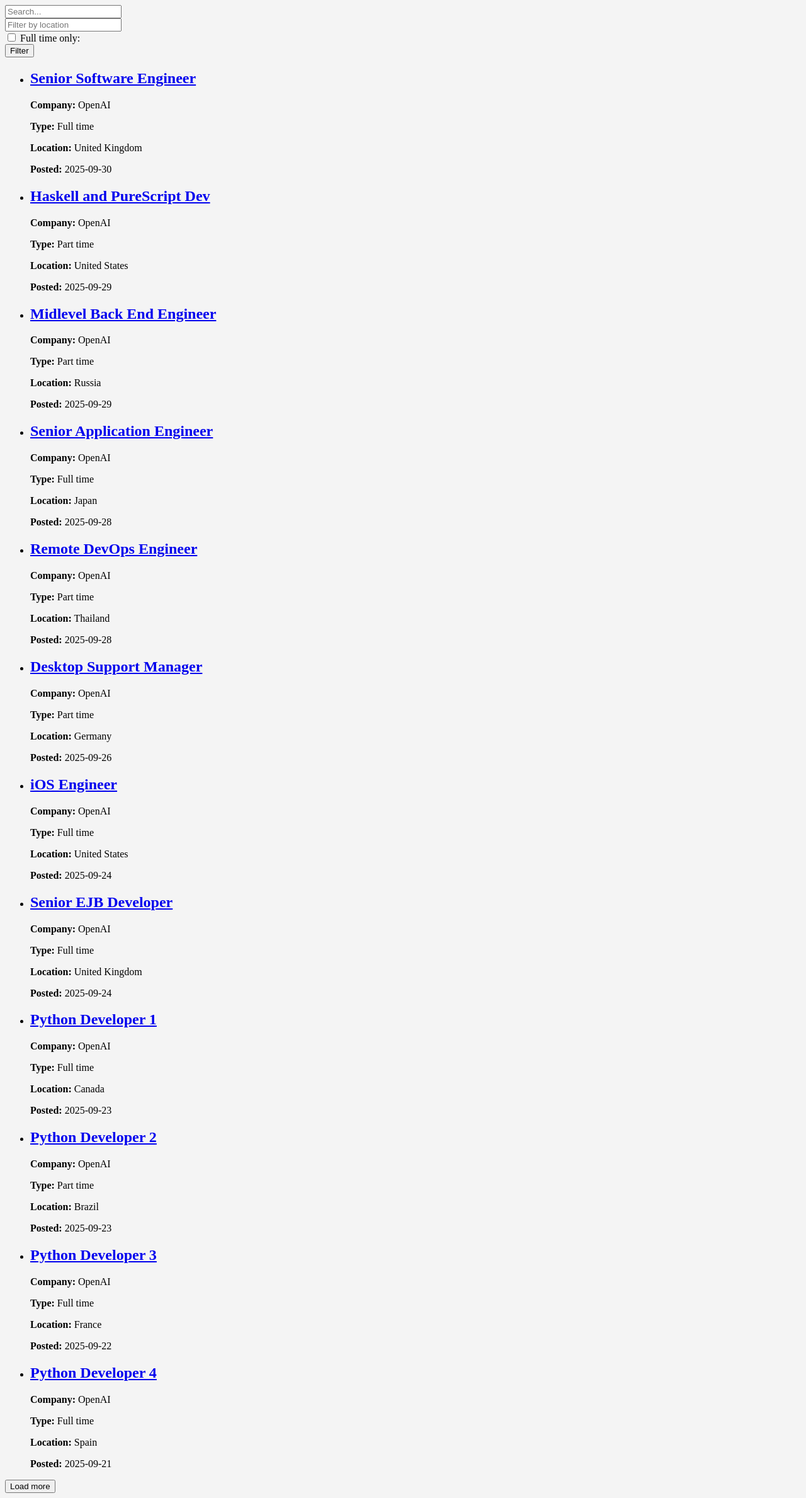
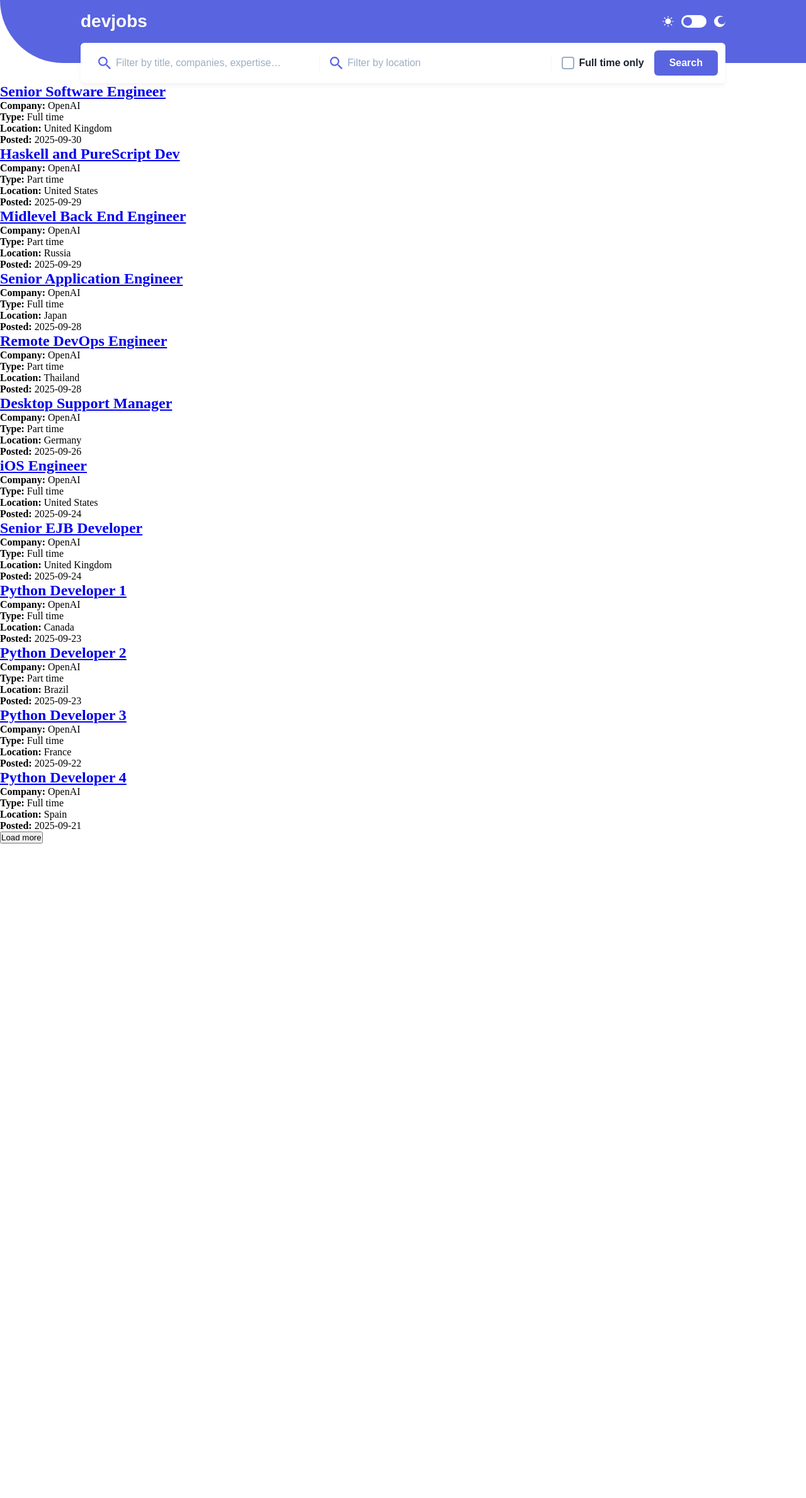
Before and after one commit to xDve22/ProyectosWeb_ND, a Django app: page / in a window 1280 px wide. Shown: the whole page at 63% size. After the commit the page ends 1339 px from the top, so only its background shows below. Run offline with Django 5.2, Linux system fonts and the light colour scheme; data comes from the database, SQL or seed files in the repository.

Commit message:
feat: add header with theme toggle and search filters section,  checkbox

```diff
--- a/core/forms.py
+++ b/core/forms.py
@@ -19,7 +19,7 @@
     title_or_company = forms.CharField(
         required=False,
         label="Title / Company / Expertise",
-        widget=forms.TextInput(attrs={"placeholder": "Search..."}),
+        widget=forms.TextInput(attrs={"placeholder": "Filter by title, companies, expertise…"}),
     )
     location = forms.CharField(
         required=False,
@@ -29,4 +29,5 @@
     full_time_only = forms.BooleanField(
         required=False,
         label="Full time only",
+        label_suffix="",
     )
--- a/core/static/core/styles.css
+++ b/core/static/core/styles.css
@@ -1,3 +1,9 @@
+* {
+  margin: 0;
+  padding: 0;
+  box-sizing: border-box;
+}
+
 :root{
   /*Style Color*/
 
@@ -51,6 +57,180 @@
   --radius-100: 100px;
 }
 
-body {
-  background-color: #f4f4f4;
+.site-header {
+  background: var(--indigo-500);
+  padding: var(--spacing-200) 0;
+  height: 100px;
+  border-bottom-left-radius: var(--radius-100);
 }
+
+.site-header__container {
+  width: 80%;
+  max-width: 1200px;
+  margin: 0 auto;
+  display: flex;
+  justify-content: space-between;
+  align-items: center;
+}
+
+.site-header__logo {
+  font: var(--text-preset-1);
+  color: var(--neutral-0);
+  text-decoration: none;
+}
+
+.site-header__toggle {
+  display: flex;
+  align-items: center;
+  gap: var(--spacing-150);
+}
+
+.icon {
+  width: 18px;
+  height: 18px;
+}
+
+.switch {
+  position: relative;
+  display: inline-block;
+  width: 40px;
+  height: 20px;
+}
+
+.switch input {
+  opacity: 0;
+  width: 0;
+  height: 0;
+}
+
+.slider {
+  position: absolute;
+  cursor: pointer;
+  inset: 0; /* ta cool no la sabía xdddd*/
+  background-color: var(--neutral-0);
+  transition: .4s;
+  border-radius: 20px;
+}
+
+.slider:before {
+  position: absolute;
+  content: "";
+  height: 14px;
+  width: 14px;
+  left: 3px;
+  bottom: 3px;
+  background-color: var(--indigo-500);
+  transition: .4s;
+  border-radius: 50%;
+}
+
+input:checked + .slider {
+  background-color: var(--neutral-0);
+}
+
+input:checked + .slider:before {
+  transform: translateX(20px);
+}
+
+/* Filter section */
+
+.search-form {
+  background: var(--neutral-0);
+  display: flex;
+  align-items: center;
+  justify-content: space-between;
+  border-radius: var(--radius-6);
+  box-shadow: 0px 4px 6px rgba(0,0,0,0.05);
+  padding: var(--spacing-150);
+  margin-top: -32px;
+  width: 80%;
+  max-width: 1200px;
+  margin-left: auto;
+  margin-right: auto;
+}
+
+.search-form__field {
+  display: flex;
+  align-items: center;
+  gap: var(--spacing-100);
+  flex: 1;
+  padding: 0 var(--spacing-200);
+  border-right: 1px solid var(--slate-100);
+}
+
+.search-form__field:last-of-type {
+  border-right: none;
+}
+
+.search-form__field img {
+  width: 20px;
+  height: 20px;
+}
+
+.search-form__field input {
+  border: none;
+  outline: none;
+  font: var(--text-preset-4-regular);
+  color: var(--slate-900);
+  width: 100%;
+}
+
+.search-form__field input::placeholder {
+  color: var(--slate-300);
+}
+
+.search-form__checkbox {
+  display: flex;
+  align-items: center;
+  gap: var(--spacing-100);
+  padding: 0 var(--spacing-200);
+  font: var(--text-preset-4-bold);
+  color: var(--slate-900);
+  white-space: nowrap;
+}
+
+.search-form__button {
+  background: var(--indigo-500);
+  color: var(--neutral-0);
+  font: var(--text-preset-4-bold);
+  border: none;
+  border-radius: var(--radius-6);
+  padding: var(--spacing-125) var(--spacing-300);
+  cursor: pointer;
+  transition: background 0.3s ease;
+}
+
+.search-form__button:hover {
+  background: var(--indigo-300);
+}
+
+input[type="checkbox"] {
+  appearance: none;
+  width: 20px;
+  height: 20px;
+  border: 2px solid var(--slate-300);
+  border-radius: var(--radius-4);
+  background-color: var(--neutral-0);
+  cursor: pointer;
+  position: relative;
+  transition: all 0.2s ease-in-out;
+}
+
+input[type="checkbox"]:hover {
+  border-color: var(--indigo-500);
+}
+
+input[type="checkbox"]:checked {
+  background-color: var(--indigo-500);
+  border-color: var(--indigo-500);
+}
+
+input[type="checkbox"]:checked::after {
+  content: "✔";
+  color: var(--neutral-0);
+  font-size: 14px;
+  position: absolute;
+  top: 50%;
+  left: 50%;
+  transform: translate(-50%, -55%);
+}
--- a/core/templates/_job_filters.html
+++ b/core/templates/_job_filters.html
@@ -1,6 +1,19 @@
-<form method="get">
-  <div>{{ form.title_or_company }}</div>
-  <div>{{ form.location }}</div>
-  <div>{{ form.full_time_only }} {{ form.full_time_only.label_tag }}</div>
-  <button type="submit">Filter</button>
+{% load static %}
+
+<form method="get" class="search-form">
+  <div class="search-form__field">
+    <img src="{% static 'icons/icon-search.svg' %}" alt="Search">
+    {{ form.title_or_company }}
+  </div>
+
+  <div class="search-form__field">
+    <img src="{% static 'icons/icon-search.svg' %}" alt="Location">
+    {{ form.location }}
+  </div>
+
+  <div class="search-form__checkbox">
+    {{ form.full_time_only }} {{ form.full_time_only.label_tag }}
+  </div>
+
+  <button type="submit" class="search-form__button">Search</button>
 </form>
--- a/core/templates/base.html
+++ b/core/templates/base.html
@@ -8,7 +8,25 @@
     <title>{% block title %}{% endblock %}</title>
     {% block head %}{% endblock %}
   </head>
+
   <body>
+    <header class="site-header">
+      <div class="site-header__container">
+        <a href="/" class="site-header__logo">devjobs</a>
+        <div class="site-header__toggle">
+          <img src="{% static 'icons/icon-sun.svg' %}" alt="Light Mode" class="icon">
+
+          <label class="switch">
+            <input type="checkbox" id="theme-toggles">
+            <span class="slider round"></span>
+          </label>
+
+          <img src="{% static 'icons/icon-moon.svg' %}" alt="Dark Mode" class="icon">
+
+        </div>
+      </div>
+    </header>
+
     {% block content %}{% endblock %}
     {% if debug %}
         <script src="{% url 'django_browser_reload:reload' %}"></script>
```
Also changed, not shown: core/static/icons/icon-moon.svg (added), core/static/icons/icon-search.svg (added), core/static/icons/icon-sun.svg (added).
